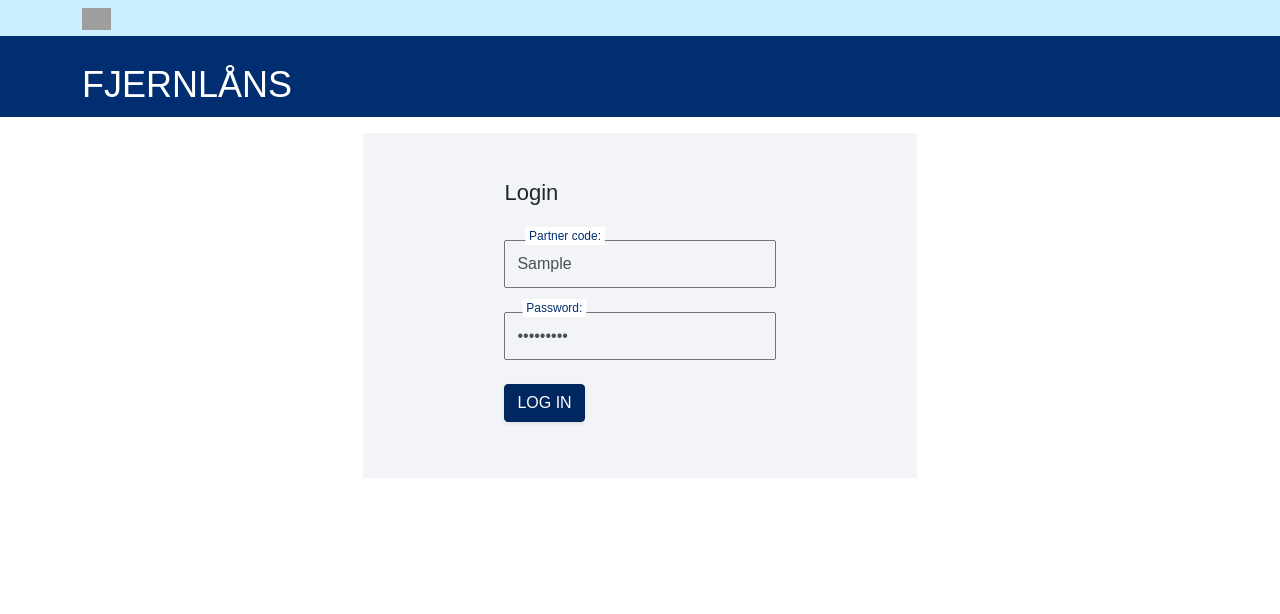
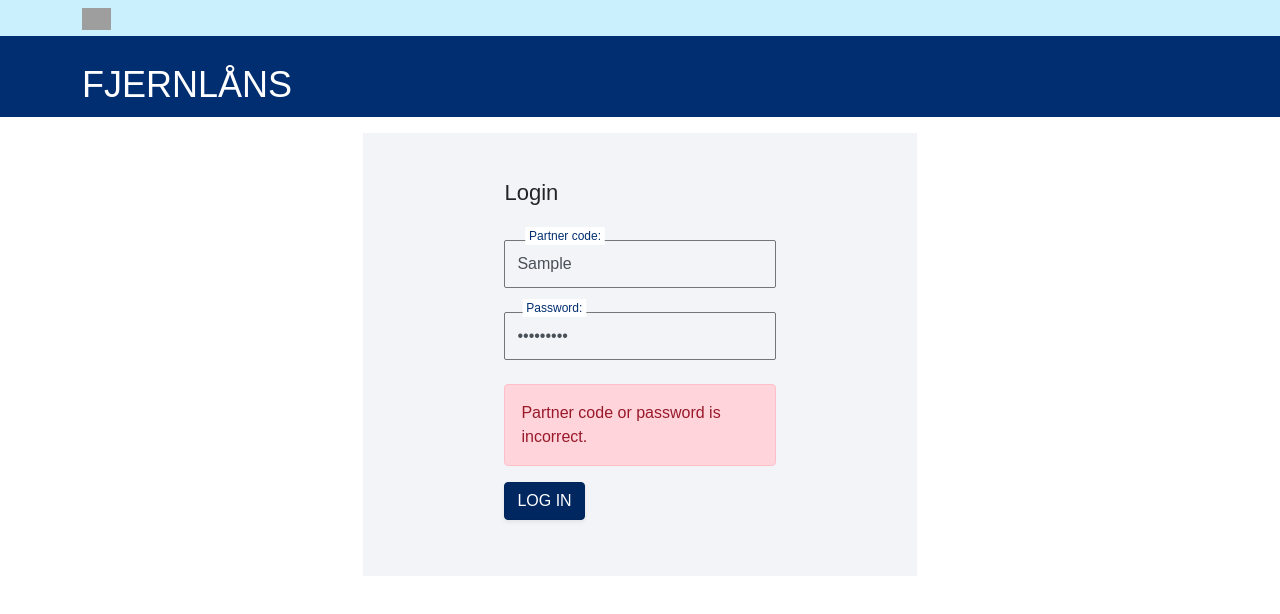
Before and after one commit to kb-dk/public-librarys-interface, an Angular app: page /login in a window 1280 px wide. Both pictures are taken after typing "Sample", "Sample123" into the empty fields and a click on the button "LOG IN". Shown: the top 614 px of the page. Built offline with nearby package versions, Linux system fonts and the light colour scheme; no server answers; grey boxes are pictures that could not be loaded.

Commit message:
Handled errors

```diff
--- a/src/app/login/login.component.html
+++ b/src/app/login/login.component.html
@@ -25,10 +25,9 @@
                   Password:
                 </label>
               </div>
-              <!--<div class="custom-control custom-checkbox mb-3">-->
-              <!--<input id="customCheck1" type="checkbox" checked class="custom-control-input">-->
-              <!--<label for="customCheck1" class="custom-control-label">Remember password</label>-->
-              <!--</div>-->
+              <div *ngIf="loginError" class="alert alert-danger" role="alert">
+              Partner code or password is incorrect.
+              </div>
               <button type="submit"
                       class="btn btn-primary btn-block text-uppercase mb-2 shadow-sm"
                       (click)="checkValidity()"
--- a/src/app/login/login.component.ts
+++ b/src/app/login/login.component.ts
@@ -12,17 +12,24 @@ export class LoginComponent implements OnInit {
   partnerCode: string = '';
   password: string = '';
   errorMessage: string = '';
+  loginError: boolean = false;
 
   constructor(private loginService :LoginService, private router :Router) { }
 
   checkValidity(){
-    this.loginService.validate(this.partnerCode, this.password).subscribe({
-      next: libraryName => {
-        // send params and naviate to a new page
-        this.router.navigate(['loans', {partnerCode: this.partnerCode, libraryName: libraryName}]);
-      },
-      error: err => this.errorMessage = err
-    });
+    if(parseInt(this.partnerCode)>=100000 && parseInt(this.partnerCode)<=999999 && parseInt(this.password)>=1000 && parseInt(this.password)<=9999) {
+      this.loginService.validate(this.partnerCode, this.password).subscribe({
+        next: libraryName => {
+          this.router.navigate(['loans', {partnerCode: this.partnerCode, libraryName: libraryName}]);
+        },
+        error: err => {
+          this.errorMessage = err;
+          this.loginError = true;
+        }
+      });
+    } else {
+      this.loginError = true;
+    }
 
   }
 
```
